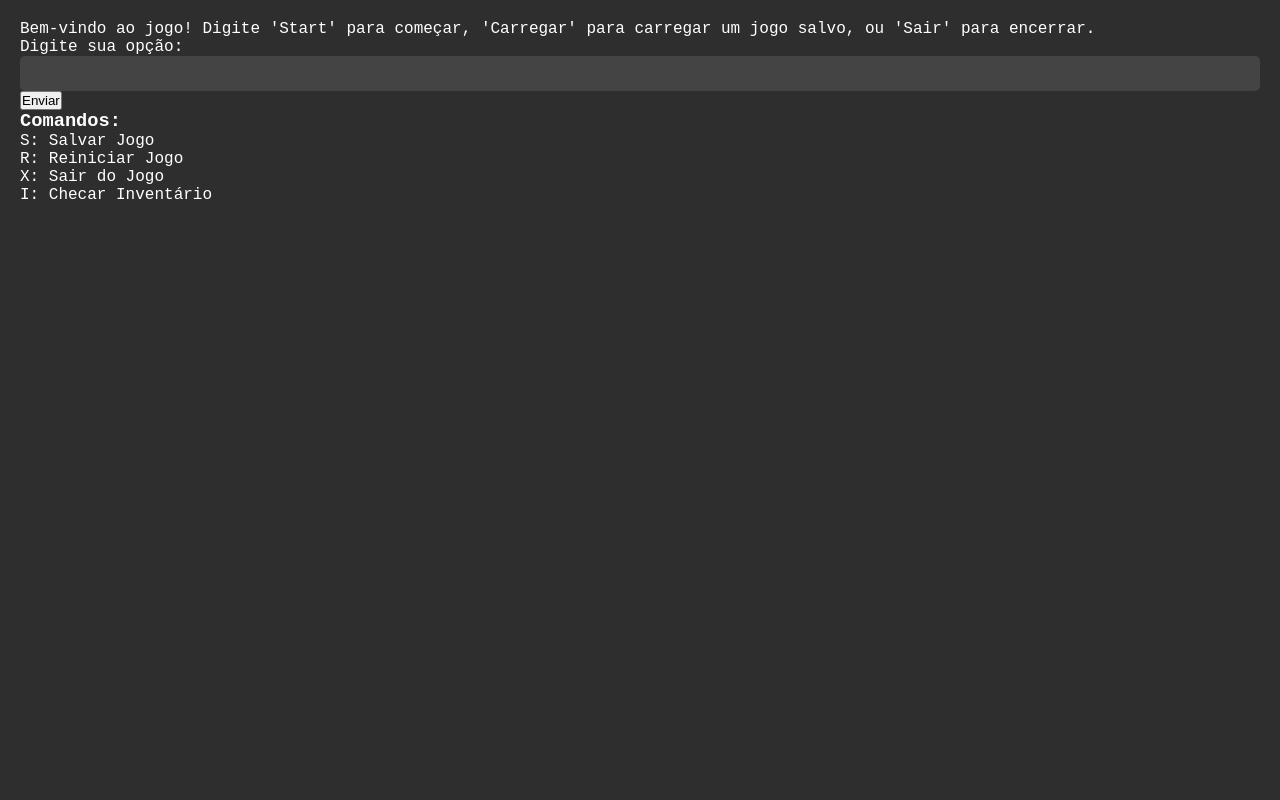
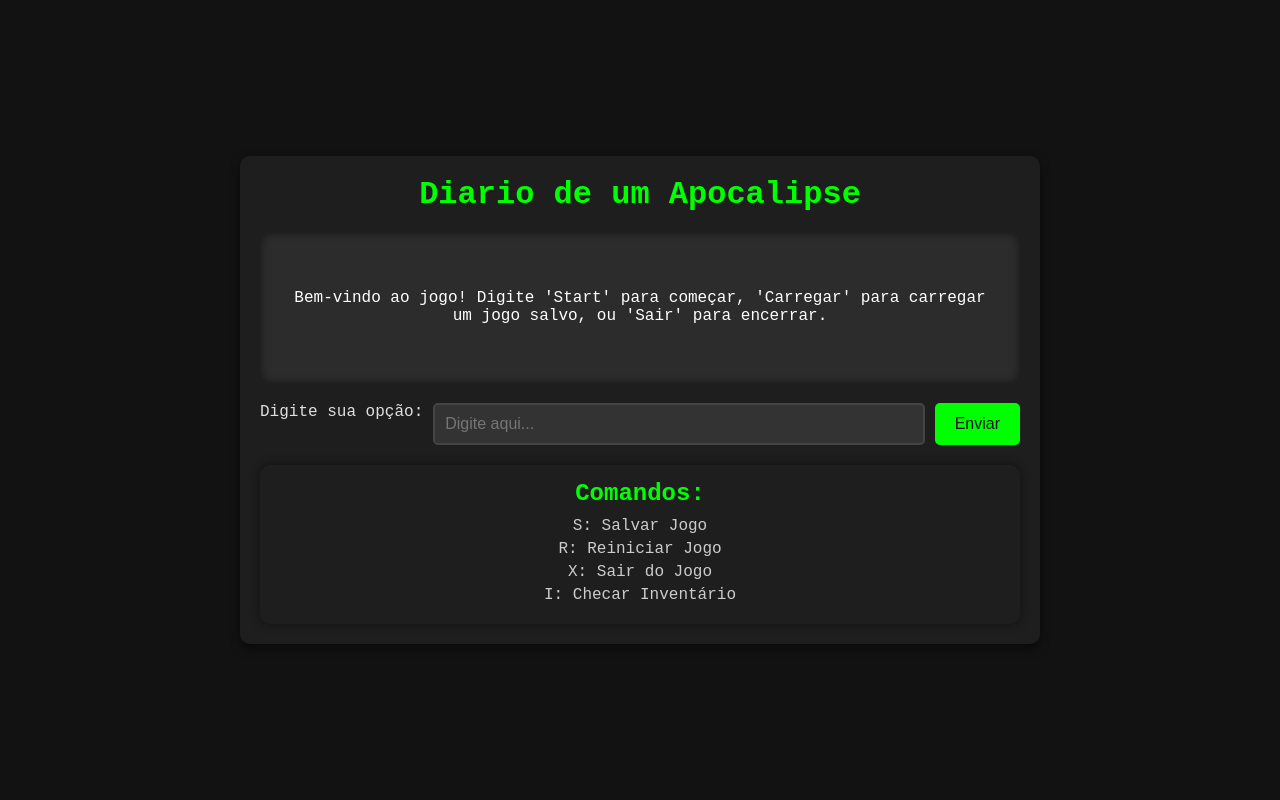
Before and after one commit to caiomartinni/Tech-Academy-3, a PHP site: page / in a window 1280 px wide. Run offline with PHP 8.4, Linux system fonts and the light colour scheme.

Commit message:
Ajustes CSS

```diff
--- a/css/style.css
+++ b/css/style.css
@@ -1,43 +1,123 @@
+/* Reset básico */
 * {
     margin: 0;
     padding: 0;
+    box-sizing: border-box;
 }
 
 body {
     font-family: 'Courier New', monospace;
-        background-color: #2e2e2e; /* Fundo escuro */
-        color: #ffffff; /* Letras brancas */
+    background-color: #121212; /* Cor de fundo mais escura */
+    color: #e0e0e0; /* Texto em cinza claro */
+    display: flex;
+    justify-content: center;
+    align-items: center;
+    height: 100vh;
     margin: 0;
+}
+
+/* Container centralizado */
+.container {
+    width: 100%;
+    max-width: 800px;
     padding: 20px;
+    background-color: #1e1e1e; /* Fundo do jogo */
+    border-radius: 10px;
+    box-shadow: 0 4px 10px rgba(0, 0, 0, 0.5);
 }
+
+/* Área de jogo */
+.game-area {
+    text-align: center;
+}
+
 h1 {
-        color: #00ff00; /* Detalhes verdes */
+    color: #00ff00; /* Verde neon para o título */
+    margin-bottom: 20px;
 }
-    .command-guide {
-        background-color: #1c1c1c; /* Fundo um pouco mais escuro para os comandos */
+
+.output {
+    background-color: #2c2c2c; /* Área de saída do jogo com fundo mais escuro */
+    padding: 20px;
+    margin-bottom: 20px;
+    border-radius: 10px;
+    min-height: 150px;
+    max-height: 300px;
+    overflow-y: auto;
+    box-shadow: inset 0 0 10px rgba(0, 0, 0, 0.5);
+    color: #ffffff;
+}
+
+form {
+    display: flex;
+    justify-content: space-between;
+    gap: 10px;
+    margin-bottom: 20px;
+}
+
+input[type="text"] {
+    flex: 1;
     padding: 10px;
+    background-color: #333; /* Fundo do input */
+    color: #e0e0e0; /* Texto em cinza claro */
+    border: 2px solid #444; /* Borda sutil */
     border-radius: 5px;
-        margin-top: 20px;
+    font-size: 1rem;
 }
-    input[type="text"] {
-        width: 100%;
-        padding: 10px;
-        border: none;
-        border-radius: 5px;
-        background-color: #444; /* Fundo do input */
-        color: #fff; /* Letras do input */
-    }
-    input[type="submit"] {
-        background-color: #00ff00; /* Botão verde */
-        color: #000; /* Texto preto */
+
+button {
+    background-color: #00ff00; /* Botão verde neon */
+    color: #121212; /* Texto preto */
     border: none;
     padding: 10px 20px;
+    font-size: 1rem;
     cursor: pointer;
     border-radius: 5px;
+    transition: background-color 0.3s ease;
 }
-    input[type="submit"]:hover {
-        background-color: #00cc00; /* Efeito hover no botão */
+
+button:hover {
+    background-color: #00cc00; /* Efeito hover mais escuro */
 }
-    .options {
-        margin-top: 10px;
+
+/* Área de comandos */
+.comandos {
+    background-color: #1e1e1e; /* Fundo da área de comandos */
+    padding: 15px;
+    border-radius: 10px;
+    box-shadow: 0 0 10px rgba(0, 0, 0, 0.5);
+    color: #cccccc; /* Texto de comandos em cinza claro */
 }
+
+.comandos h2 {
+    margin-bottom: 10px;
+    color: #00ff00;
+}
+
+.comandos p {
+    margin: 5px 0;
+}
+
+/* Responsividade */
+@media (max-width: 600px) {
+    form {
+        flex-direction: column;
+    }
+
+    input[type="text"], button {
+        width: 100%;
+        margin-bottom: 10px;
+    }
+}
+.output {
+    background-color: #2c2c2c; /* Área de saída do jogo com fundo mais escuro */
+    padding: 20px;
+    margin-bottom: 20px;
+    border-radius: 10px;
+    min-height: 150px;
+    max-height: 300px;
+    overflow-y: auto;
+    box-shadow: inset 0 0 10px rgba(0, 0, 0, 0.5);
+    color: #ffffff; /* Texto em branco */
+    white-space: pre-wrap; /* Para preservar espaços em branco e quebras de linha */
+}
--- a/index.php
+++ b/index.php
@@ -1,3 +1,18 @@
+
+<!DOCTYPE html>
+<html lang="pt-BR">
+<head>
+    <meta charset="UTF-8">
+    <meta name="viewport" content="width=device-width, initial-scale=1.0">
+    <link rel="stylesheet" href="css/style.css">
+    <title>Diario de um Apocalipse</title>
+    <link rel="shortcut icon" href="img/Design sem nome (32).png">
+</head>
+<body>
+    <div class="container">
+        <div class="game-area">
+            <h1>Diario de um Apocalipse</h1>
+            <div class="output">
                 <?php
                 session_start();
 
@@ -109,29 +124,21 @@ if ($_SERVER['REQUEST_METHOD'] == 'POST') {
                 // Fecha a conexão
                 $conn->close();
                 ?>
-
-<!DOCTYPE html>
-<html lang="pt-BR">
-<head>
-    <meta charset="UTF-8">
-    <meta name="viewport" content="width=device-width, initial-scale=1.0">
-    <link rel="stylesheet" href="css/style.css">
-    <title>Jogo de Texto</title>
-
-</head>
-<body>
+            </div>
             <form method="post">
-        <label for="entrada">Digite sua opção:</label><br>
-        <input type="text" id="entrada" name="entrada" required>
+                <label for="entrada">Digite sua opção:</label>
+                <input type="text" id="entrada" name="entrada" placeholder="Digite aqui..." required>
                 <button type="submit">Enviar</button>
             </form>
-
             <div class="comandos">
-        <h3>Comandos:</h3>
+                <h2>Comandos:</h2>
                 <p>S: Salvar Jogo</p>
                 <p>R: Reiniciar Jogo</p>
                 <p>X: Sair do Jogo</p>
                 <p>I: Checar Inventário</p>
             </div>
+        </div>
+    </div>
 </body>
+
 </html>
```
Also changed, not shown: game.php (added), img/Design sem nome (32).png (added), 2 other files. Lines whose indentation alone changed are shown as unchanged.
